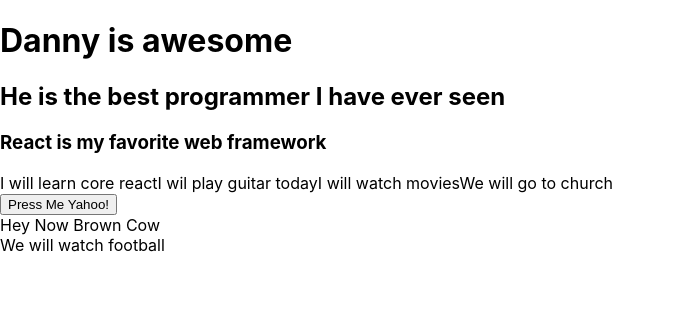
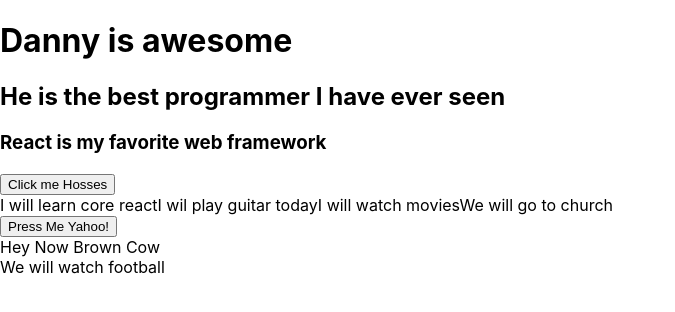
Before and after one commit to EngineerDanny/BeginnerGitTut, a React (Create React App) app: page / in a window 1280 px wide. Shown: the top 312 px of the page, without its empty margins (0-675 px from the left). Built offline with nearby package versions, Linux system fonts and the light colour scheme.

Commit message:
added a new button

```diff
--- a/src/App.js
+++ b/src/App.js
@@ -22,6 +22,7 @@ class App extends Component {
         <h1>Danny is awesome</h1>
         <h2>He is the best programmer I have ever seen</h2>
         <h3>React is my favorite web framework</h3>
+        <button type="submit">Click me Hosses</button>
         <div onClick = 'divIsClicked'>{this.state.todo}</div>
         <button onClick='divIsClicked'>Press Me Yahoo!</button>
         <form action="onSubmit">Hey Now Brown Cow</form>
```
